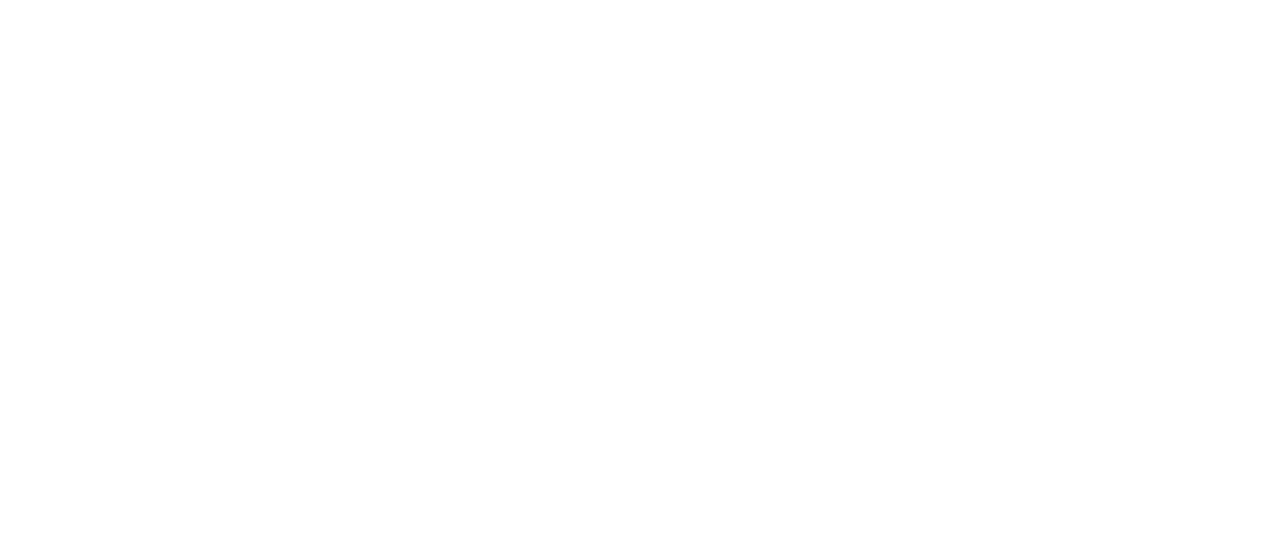
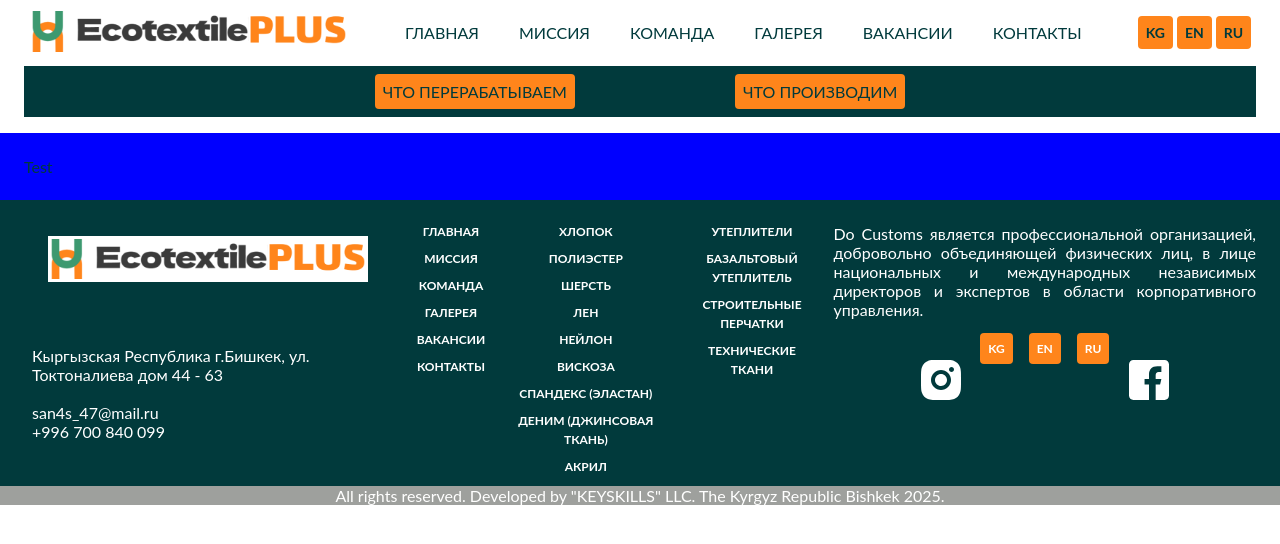
Before and after one commit to SanjarKeySkills/ecoTextile, a React (Create React App) app: page /contact in a window 1280 px wide. Before the commit this address had no page. Shown: the top 544 px of the page. Built offline with nearby package versions, Linux system fonts and the light colour scheme.

Commit message:
16/03/25| Start Contact Block

```diff
--- a/src/App.js
+++ b/src/App.js
@@ -3,8 +3,9 @@
 import DefaultLayout, { ContentFallback } from "./layout/DefaultLayout";
 import { MainPage } from "./pages/MainPage/MainPage.async";
 import { MissionPage } from "./pages/MissionPage/MissionPage.async";
-// import { OurTeamPage } from "./pages/OurTeamPage/OurTeamPage.async.jsx";
-// import { ContactPage } from "./pages/ContactPage/ContactPage.async.jsx";
+import { ContactPage } from "./pages/ContactPage/ContactPage.async";
+
+// import { TeamPage } from "./pages/OurTeamPage/OurTeamPage.async.jsx";
 // import { GalleryPage } from "./pages/GalleryPage/GalleryPage.async.jsx";
 // import { VacancyPage } from "./pages/VacancyPage/VacancyPage.async.jsx";
 // import { ErrorPage } from "./pages/ErrorPage/ErrorPage.async.jsx";
@@ -34,6 +35,15 @@
                                 </Suspense>
                             }
                         />
+                        <Route
+                            path="/contact"
+                            element={
+                                <Suspense fallback={<ContentFallback />}>
+                                    <ContactPage />
+                                </Suspense>
+                            }
+                        />
+
                         {/* <Route
                             path="/team"
                             element={
@@ -59,24 +69,17 @@
                                     <TeamMemberPage />
                                 </Suspense>
                             }
-                        />
-                        <Route
-                            path="/contacts"
-                            element={
-                                <Suspense fallback={<ContentFallback />}>
-                                    <ContactPage />
-                                </Suspense>
-                            }
-                        />
-                        <Route
+                        /> */}
+
+                        {/* <Route
                             path="/gallery"
                             element={
                                 <Suspense fallback={<ContentFallback />}>
                                     <GalleryPage />
                                 </Suspense>
                             }
-                        />
-                        <Route
+                        /> */}
+                        {/* <Route
                             path="/vacancy"
                             element={
                                 <Suspense fallback={<ContentFallback />}>
--- /dev/null
+++ b/src/components/widgets/ContactBlock/ContactBlock.jsx
@@ -0,0 +1,8 @@
+import React from "react";
+import styles from "./contactBlock.module.scss";
+
+const ContactBlock = () => {
+    return <div className={styles.test}>Test</div>;
+};
+
+export default ContactBlock;
--- /dev/null
+++ b/src/components/widgets/ContactBlock/contactBlock.module.scss
@@ -0,0 +1,4 @@
+.test {
+    background-color: blue;
+    padding: 24px;
+}
--- a/src/components/widgets/LayoutComponentsBlock/Header/Header.jsx
+++ b/src/components/widgets/LayoutComponentsBlock/Header/Header.jsx
@@ -11,7 +11,7 @@
     { to: "/team", label: "КОМАНДА" },
     { to: "/gallery", label: "ГАЛЕРЕЯ" },
     { to: "/vacancy", label: "ВАКАНСИИ" },
-    { to: "/contacts", label: "КОНТАКТЫ" },
+    { to: "/contact", label: "КОНТАКТЫ" },
 ];
 const arrLan = [
     { id: 1, to: "/kg", label: "KG" },
--- a/src/components/widgets/MissionBlock/MissionBlock.jsx
+++ b/src/components/widgets/MissionBlock/MissionBlock.jsx
@@ -1,6 +1,5 @@
 import React from "react";
 import styles from "./missionBlock.module.scss";
-import missionImg from "../../../assets/missionImg.png";
 
 const MissionBlock = () => {
     return (
--- /dev/null
+++ b/src/pages/ContactPage/ContactPage.async.jsx
@@ -0,0 +1,5 @@
+import { lazy } from "react";
+
+const ContactPageAsync = lazy(() => import("./ContactPage"));
+
+export { ContactPageAsync as ContactPage };
--- /dev/null
+++ b/src/pages/ContactPage/ContactPage.jsx
@@ -0,0 +1,12 @@
+import React from "react";
+import ContactBlock from "../../components/widgets/ContactBlock/ContactBlock";
+
+const ContactPage = () => {
+    return (
+        <div>
+            <ContactBlock />
+        </div>
+    );
+};
+
+export default ContactPage;
```
